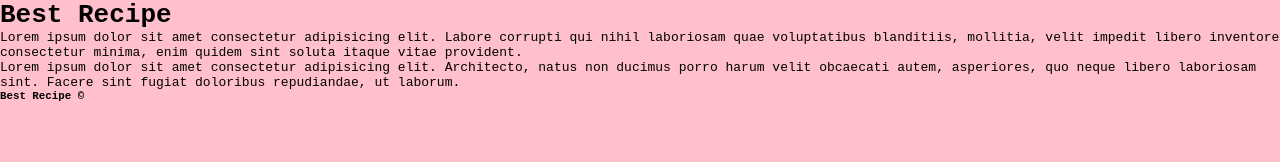
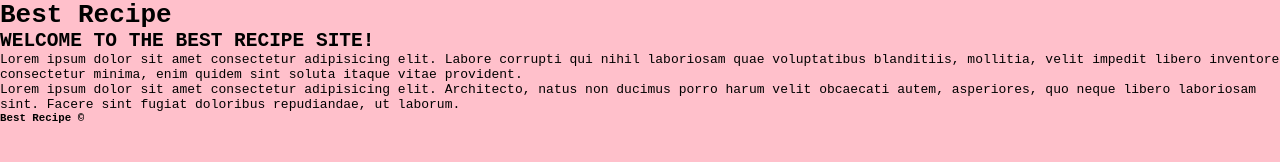
Before and after one commit to kaitlinchoffmann/SP25WDP, a plain HTML site: page index.html in a window 1280 px wide. Drawn offline with Linux system fonts and the light colour scheme.

Commit message:
Edit index page

```diff
--- a/index.html
+++ b/index.html
@@ -9,6 +9,7 @@
 <body>
   <header>
     <h1>Best Recipe</h1>
+    <h2>WELCOME TO THE BEST RECIPE SITE!</h2>
   </header>
 
   <main>
```
